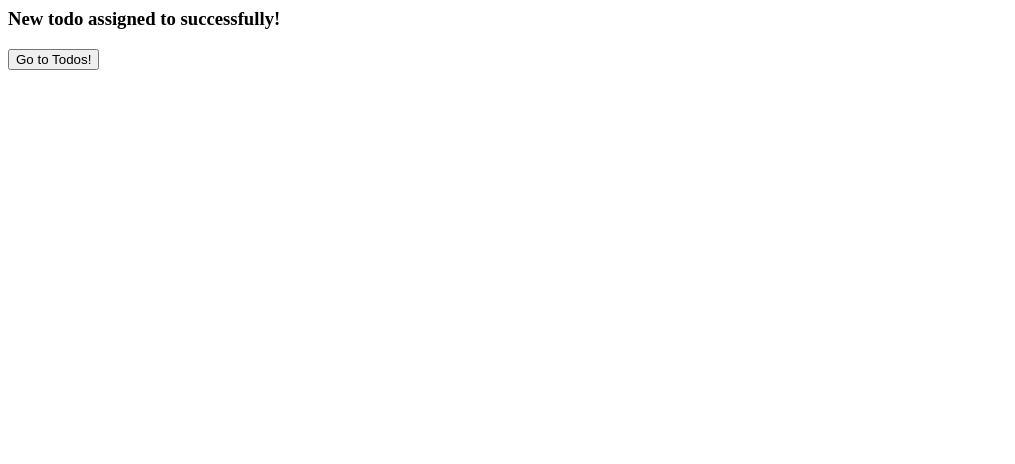
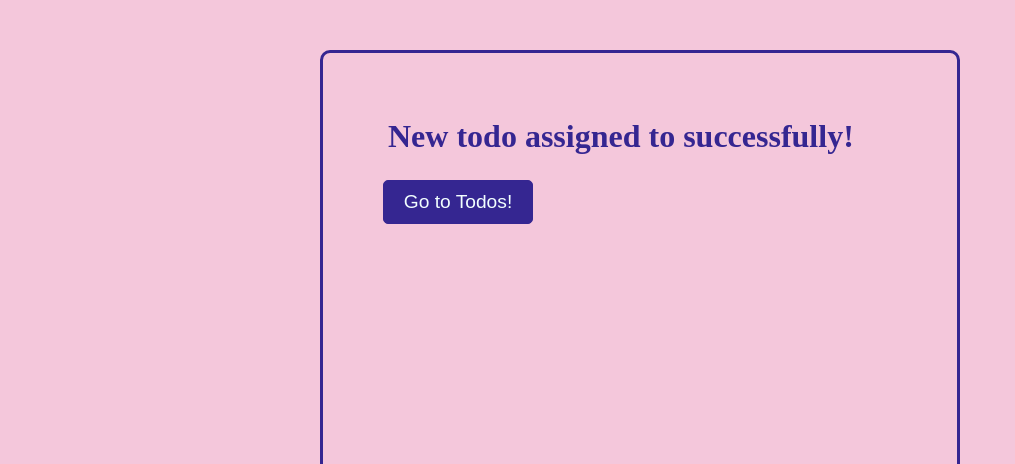
Before and after one commit to caglar-kaya/php-todo-app, a PHP site: page /create.php in a window 1280 px wide. Shown: the top 464 px of the page, without its empty margins (0-1015 px from the left). Run offline with PHP 8.4, Linux system fonts and the light colour scheme; data that the repository does not hold is empty.

Commit message:
add styling to create page

```diff
--- a/css/index.css
+++ b/css/index.css
@@ -62,3 +62,14 @@ h1 {
     border-radius: 5px;
     width: 200px;
 }
+
+h3 {
+    margin: 10px;
+    padding: 5px;
+    color: var(--main-text-color);
+    font-size: 2rem;
+}
+
+.goToBtn {
+    width: 150px;
+}
--- a/public/create.php
+++ b/public/create.php
@@ -1,3 +1,5 @@
+<style><?php include '../css/index.css'; ?></style>
+
 <?php
 $servername = "mysql";
 $username = "php-todo-app";
--- a/public/create.view.php
+++ b/public/create.view.php
@@ -5,7 +5,7 @@
     </head>
     <body>
     <a href="index.php">
-        <button type="button">Go to Todos!</button>
+        <button type="button" class="goToBtn">Go to Todos!</button>
     </a>
     </body>
 </html>
```
